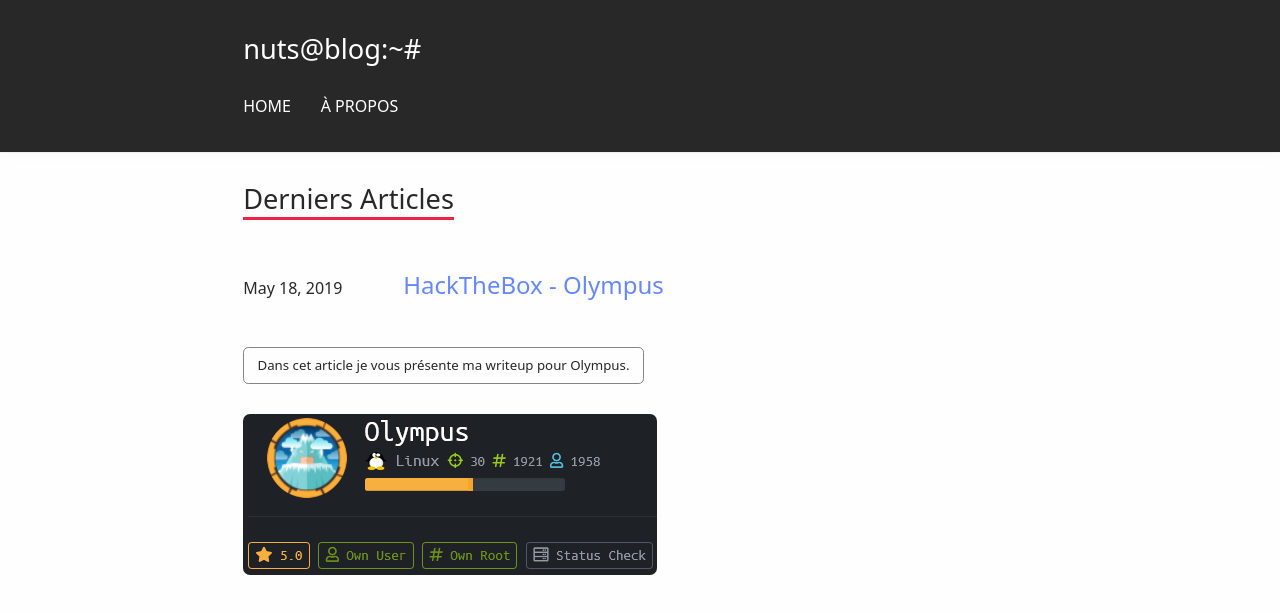
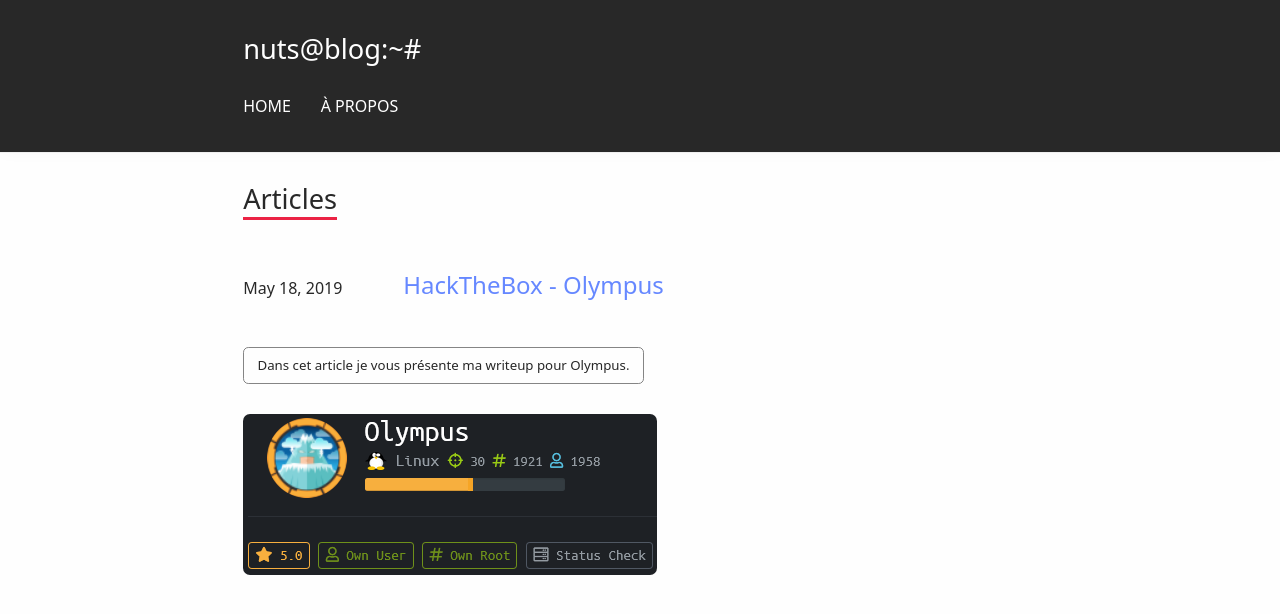
Before and after one commit to Swixo/swixo.github.io, a Jekyll site: the page built from index.html, in a window 1280 px wide. Shown: the top 614 px of the page. Built offline with Jekyll 4.4.1, drawn with Linux system fonts in a browser that asks for light colours; the list of posts is cut into pages by our own code.

Commit message:
Update home.html

```diff
--- a/_layouts/home.html
+++ b/_layouts/home.html
@@ -43,7 +43,7 @@
 {% else %}
 <article class="archive">
   {{ content }}
-  <header><h1 class="test">Derniers Articles</h1></header>
+  <header><h1 class="test">Articles</h1></header>
   {% for post in site.posts %}
   {%- assign date_format = site.date_format | default: "%B %d, %Y" -%}
   <div>
```
